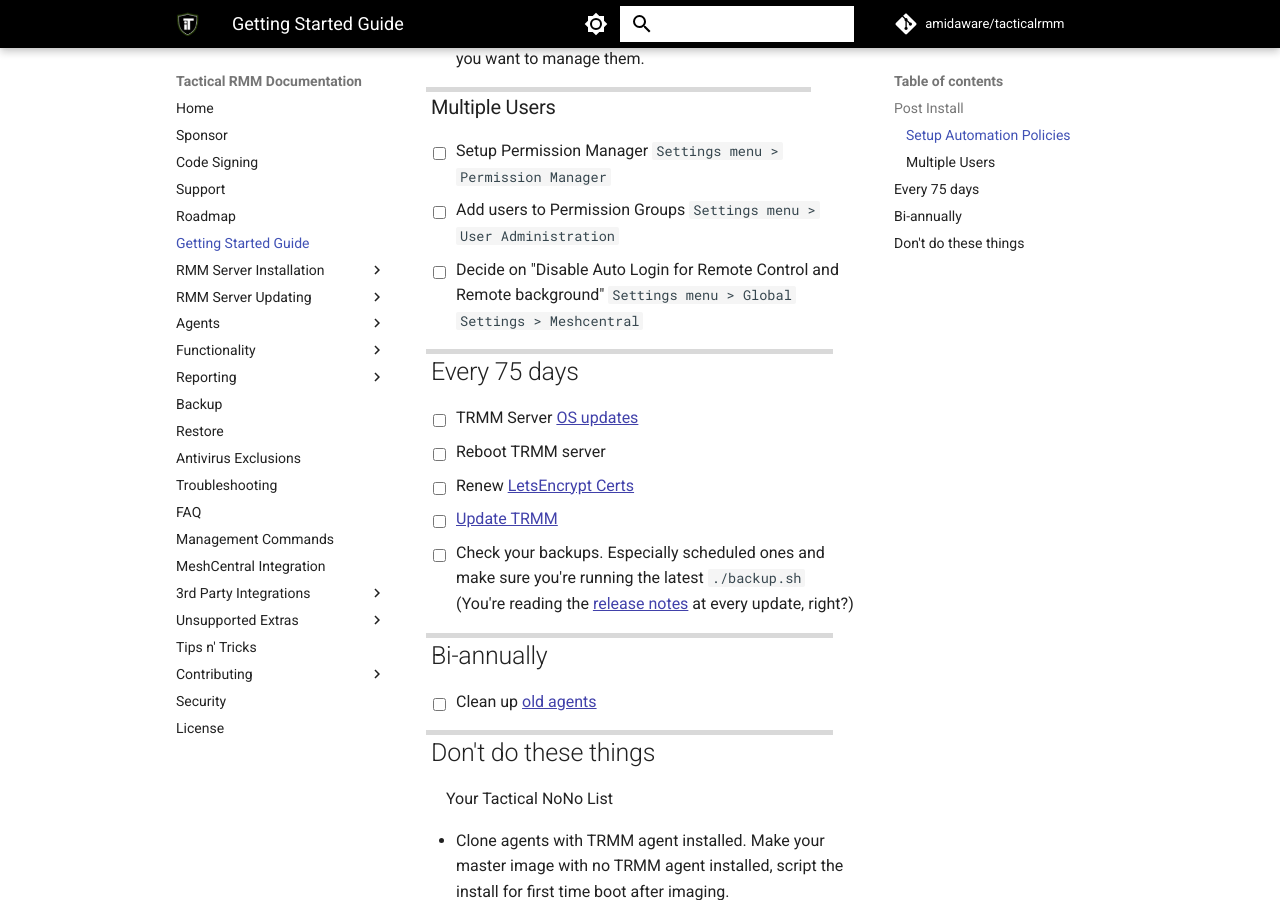
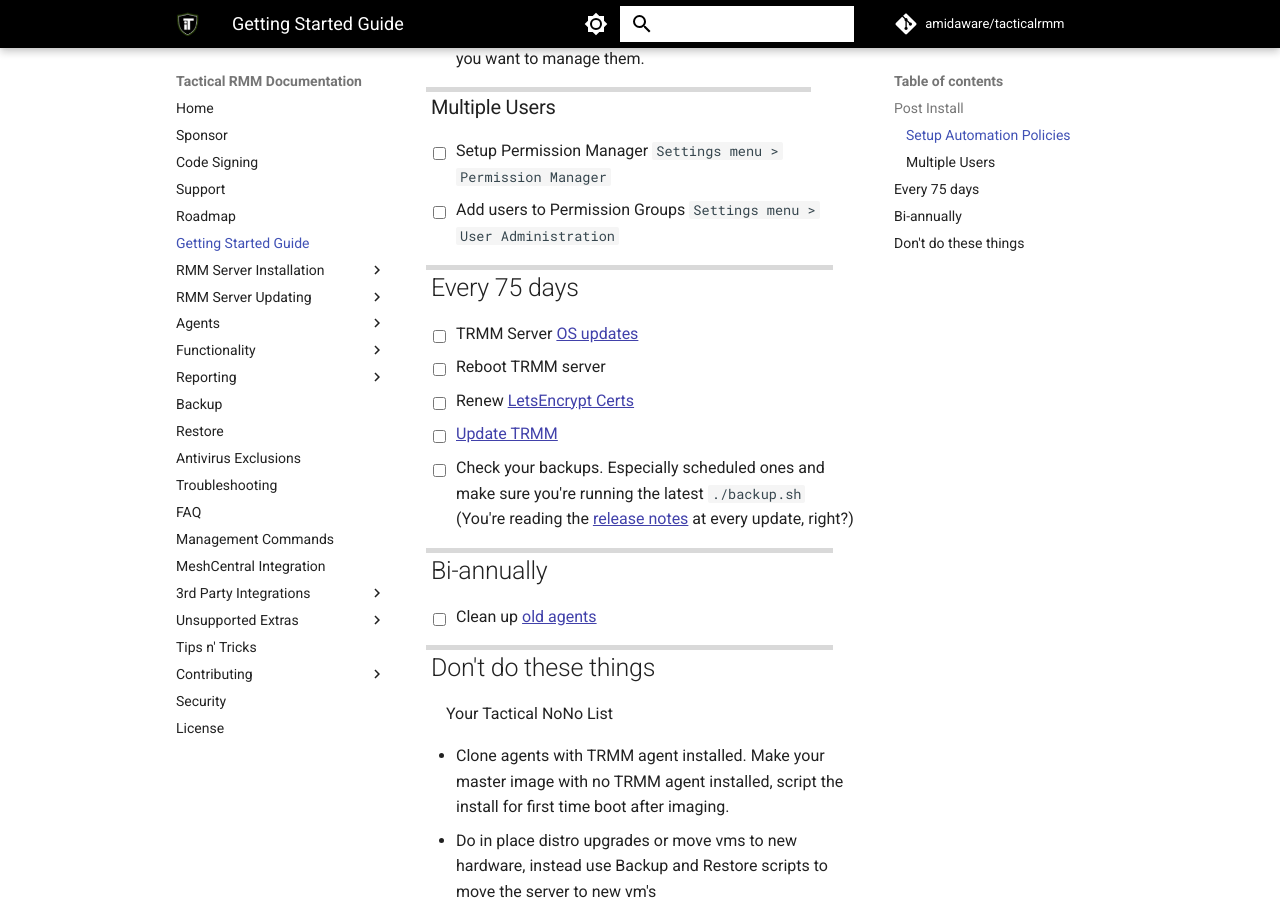
Before and after one commit to amidaware/trmm-docs, an MkDocs documentation site: the page built from docs/guide_gettingstarted.md, in a window 1280 px wide and 900 px high, scrolled down 800 px. Built offline with MkDocs 1.6.1 and Material for MkDocs 9.7.7, drawn with Linux system fonts in a browser that asks for light colours; comment, search, counter and statistics services are not loaded.

Commit message:
remove outdated info

```diff
--- a/docs/guide_gettingstarted.md
+++ b/docs/guide_gettingstarted.md
@@ -24,7 +24,6 @@
 
 * [ ] Setup Permission Manager `Settings menu > Permission Manager`
 * [ ] Add users to Permission Groups `Settings menu > User Administration`
-* [ ] Decide on "Disable Auto Login for Remote Control and Remote background" `Settings menu > Global Settings > Meshcentral`
 
 ## Every 75 days
 
```
